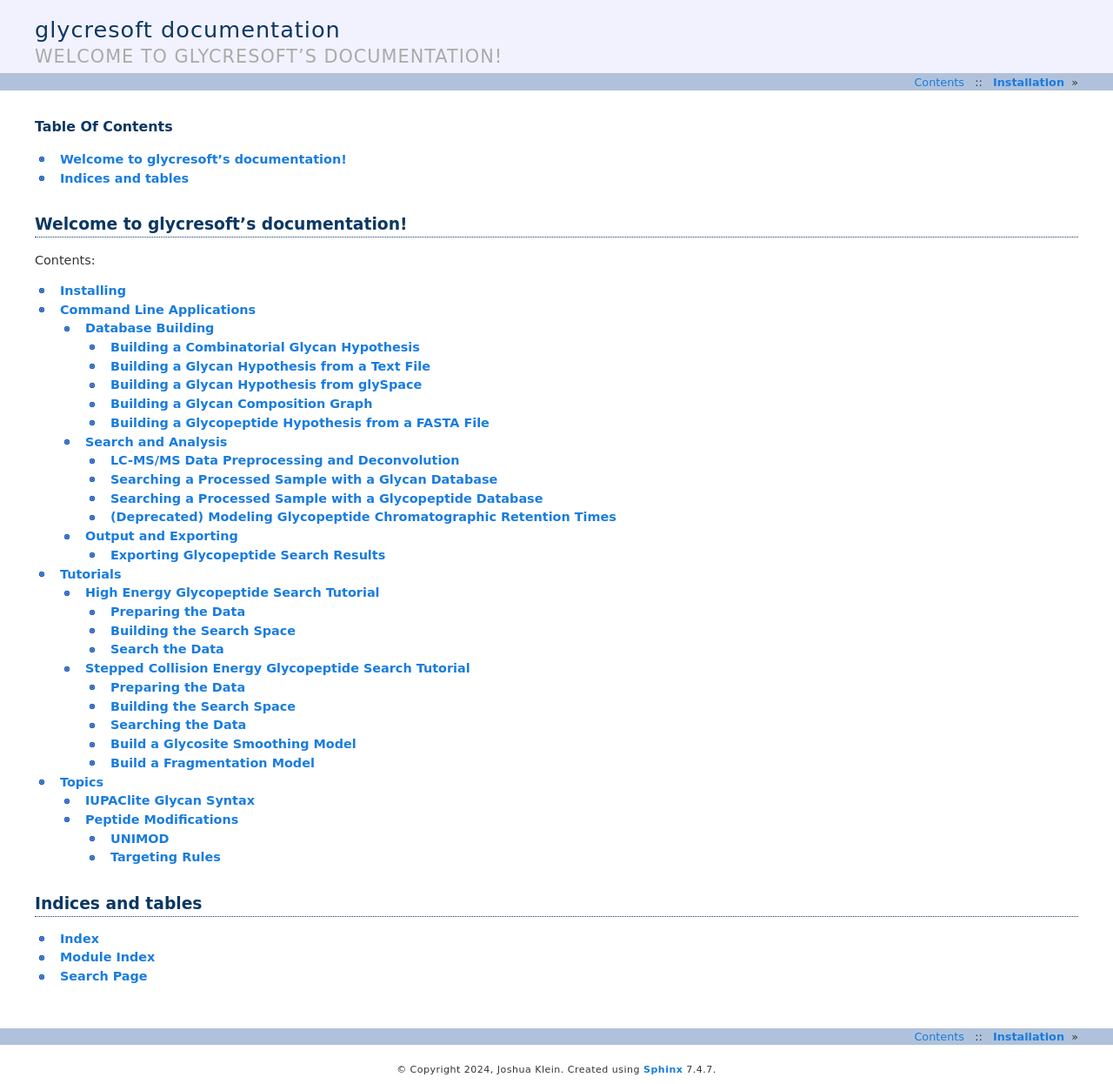
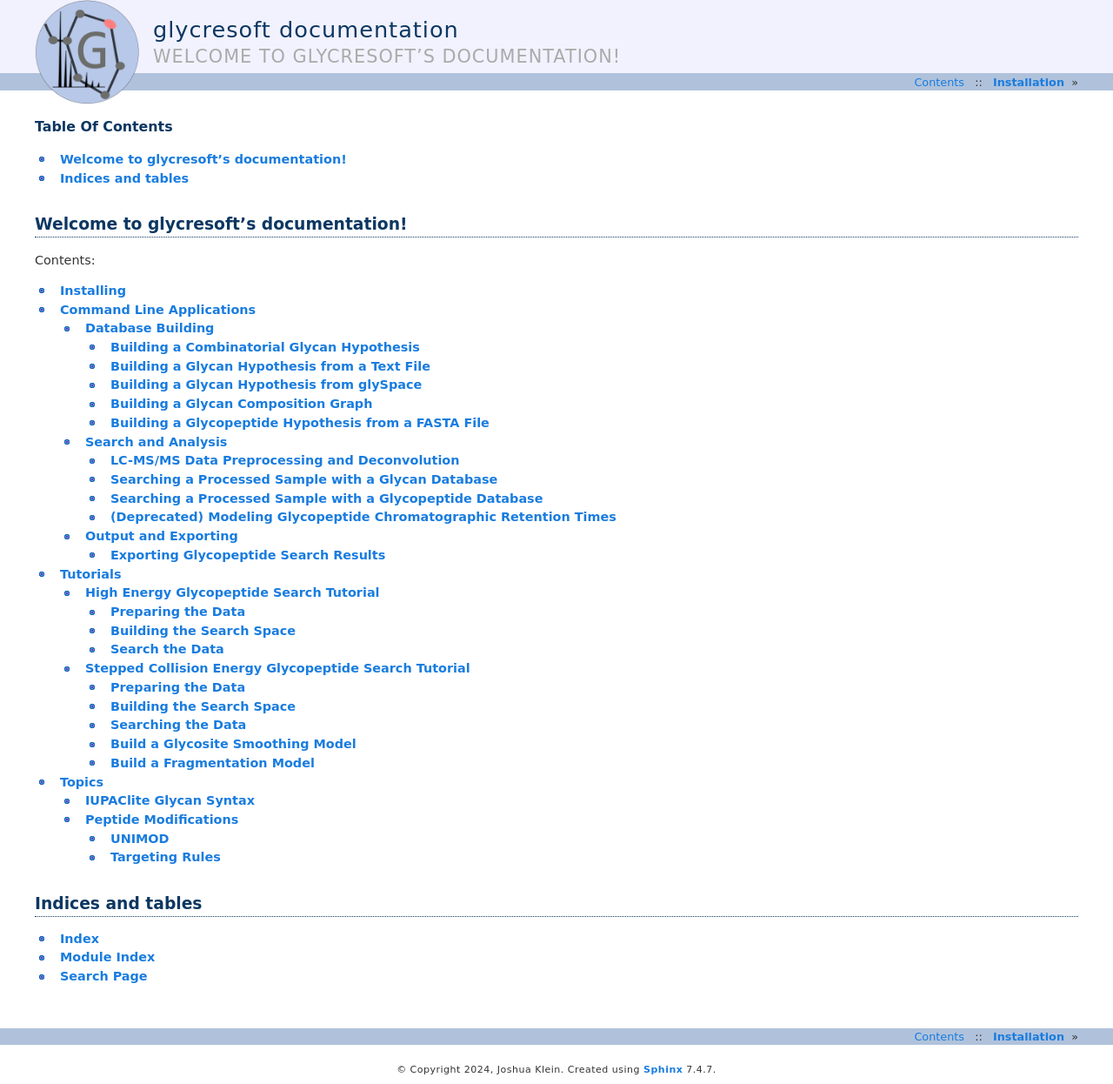
Before and after one commit to mobiusklein/glycresoft, a Sphinx documentation site: the page built from docs/index.rst, in a window 1280 px wide. Shown: the whole page at 87% size. Built offline with Sphinx 7.4.7, drawn with Linux system fonts in a browser that asks for light colours.

Commit message:
Add logo ot docs and module alias

```diff
--- a/docs/_theme/custom_theme/layout.html
+++ b/docs/_theme/custom_theme/layout.html
@@ -36,11 +36,11 @@
         {%- block haikuheader %}
         {%- if theme_full_logo != "false" %}
         <a href="{{ pathto('index') }}">
-          <img class="logo" src="{{ pathto('_static/' + logo, 1) }}" alt="Logo" style='width:120px;'/>
+          <img class="logo" src="{{ logo_url }}" alt="Logo" style='width:120px;'/>
         </a>
         {%- else %}
-        {%- if logo -%}
-          <img class="rightlogo" src="{{ pathto('_static/' + logo, 1) }}" alt="Logo" style='width:120px;'/>
+        {%- if logo_url -%}
+          <img class="rightlogo" src="{{ logo_url }}" alt="Logo" style='width:120px;'/>
         {%- endif -%}
         <h1 class="heading"><a href="{{ pathto('index') }}">
           <span>{{ shorttitle|e }}</span></a></h1>
--- /dev/null
+++ b/src/glycresoft/__init__.py
@@ -0,0 +1,4 @@
+import sys
+import glycan_profiling
+
+sys.modules['glycresoft'] = glycan_profiling
```
